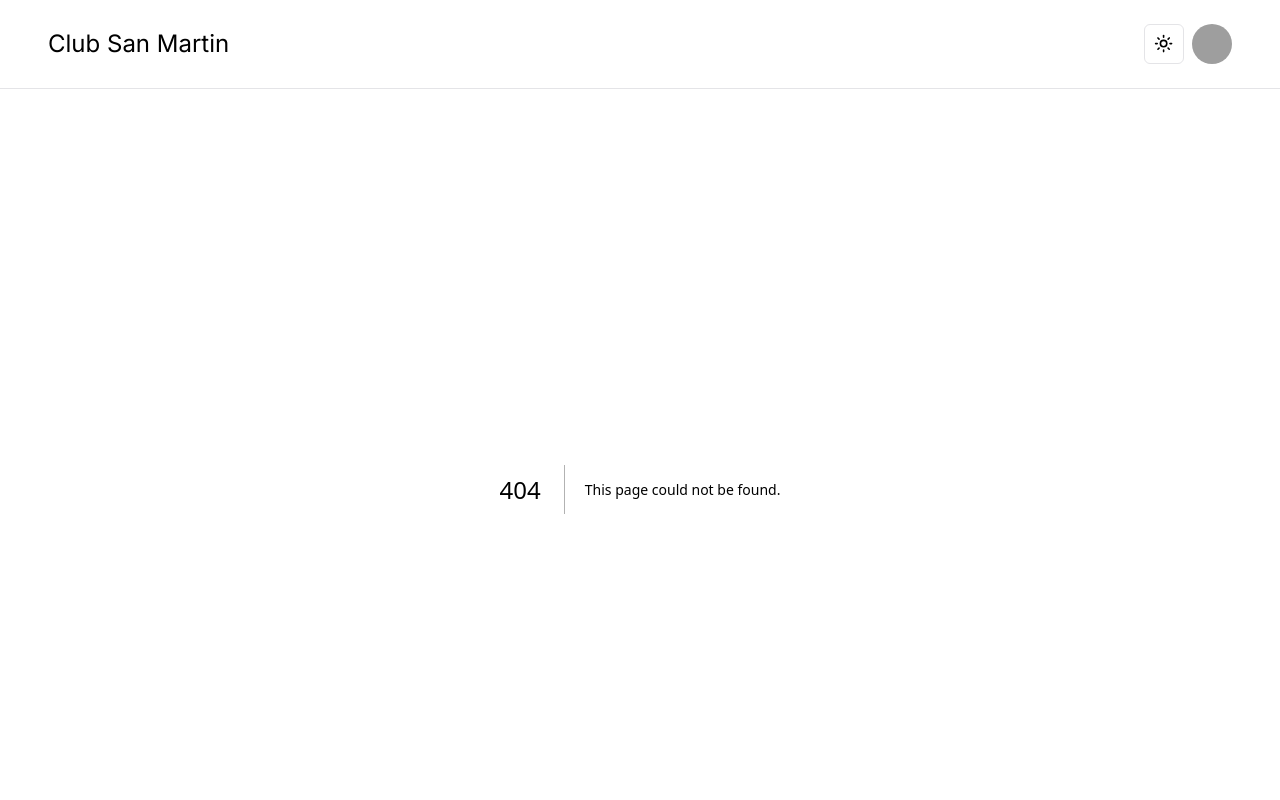
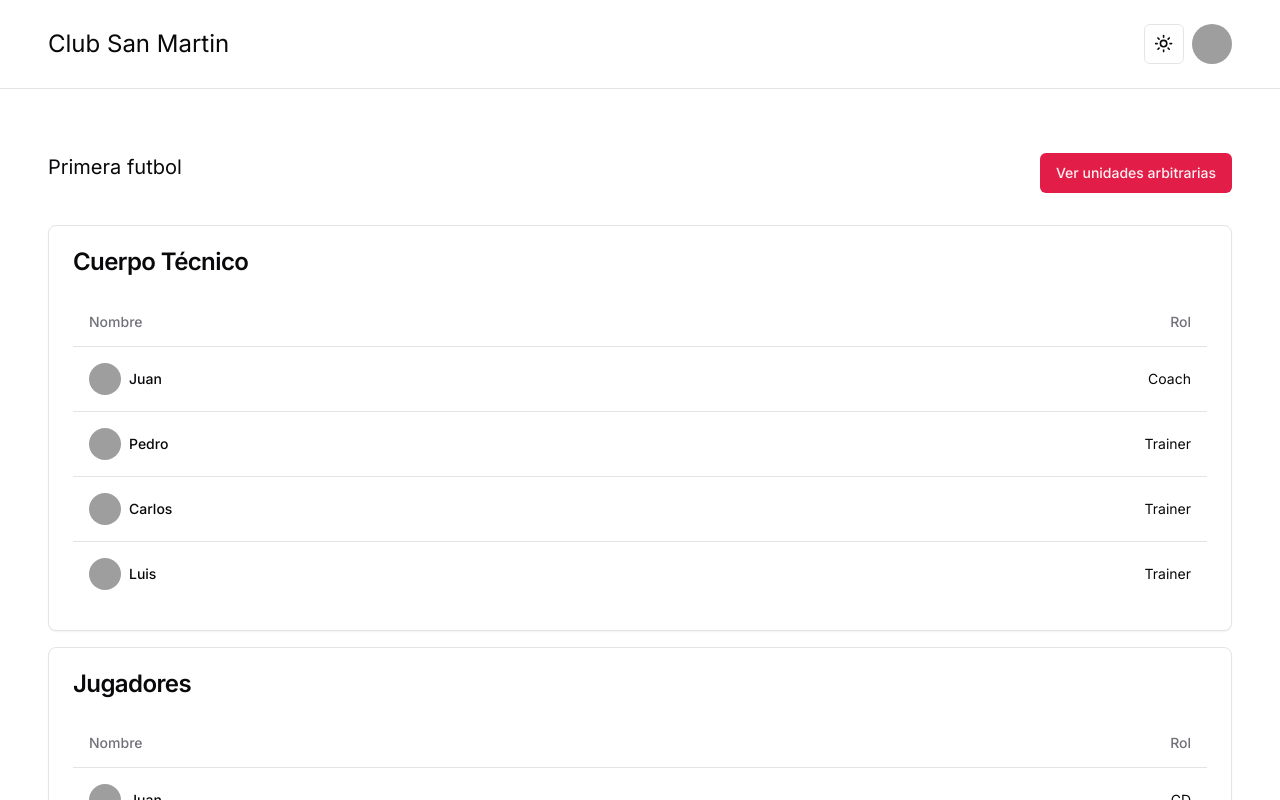
Before and after one commit to SportAnalytics2/sport-front, a Next.js app: page /disciplines/1 in a window 1280 px wide. Before the commit this address had no page. Shown: the top 800 px of the page. Built offline with nearby package versions, Linux system fonts and the light colour scheme; grey boxes are pictures that could not be loaded.

Commit message:
feat: create discipline description page with the necessary tables

```diff
--- /dev/null
+++ b/src/app/disciplines/[categoryId]/page.tsx
@@ -0,0 +1,49 @@
+import { Button } from "@/components/ui/button";
+import { Card, CardContent, CardHeader, CardTitle } from "@/components/ui/card";
+import Wrapper from "@/components/wrapper";
+import { categories } from "@/mocks/categories";
+import PlayersTable from "./_components/players-table";
+import CoachingStaffTable from "./_components/coaching-staff-table";
+
+export default function CategoryPage({
+  params,
+}: {
+  params: { categoryId: string };
+}) {
+  const category = categories.find(
+    (category) => category.id === params.categoryId,
+  );
+
+  const { id, name } = category!;
+
+  return (
+    <main>
+      <Wrapper className="space-y-8">
+        <div className="flex w-full justify-between">
+          <h3 className="text-xl">{name}</h3>
+          <Button>Ver unidades arbitrarias</Button>
+        </div>
+
+        <section className="w-full space-y-4">
+          <Card>
+            <CardHeader>
+              <CardTitle>Cuerpo Técnico</CardTitle>
+            </CardHeader>
+            <CardContent>
+              <CoachingStaffTable categoryId={id} />
+            </CardContent>
+          </Card>
+
+          <Card>
+            <CardHeader>
+              <CardTitle>Jugadores</CardTitle>
+            </CardHeader>
+            <CardContent>
+              <PlayersTable categoryId={id} />
+            </CardContent>
+          </Card>
+        </section>
+      </Wrapper>
+    </main>
+  );
+}
--- /dev/null
+++ b/src/components/ui/table.tsx
@@ -0,0 +1,117 @@
+import * as React from "react"
+
+import { cn } from "@/lib/utils"
+
+const Table = React.forwardRef<
+  HTMLTableElement,
+  React.HTMLAttributes<HTMLTableElement>
+>(({ className, ...props }, ref) => (
+  <div className="relative w-full overflow-auto">
+    <table
+      ref={ref}
+      className={cn("w-full caption-bottom text-sm", className)}
+      {...props}
+    />
+  </div>
+))
+Table.displayName = "Table"
+
+const TableHeader = React.forwardRef<
+  HTMLTableSectionElement,
+  React.HTMLAttributes<HTMLTableSectionElement>
+>(({ className, ...props }, ref) => (
+  <thead ref={ref} className={cn("[&_tr]:border-b", className)} {...props} />
+))
+TableHeader.displayName = "TableHeader"
+
+const TableBody = React.forwardRef<
+  HTMLTableSectionElement,
+  React.HTMLAttributes<HTMLTableSectionElement>
+>(({ className, ...props }, ref) => (
+  <tbody
+    ref={ref}
+    className={cn("[&_tr:last-child]:border-0", className)}
+    {...props}
+  />
+))
+TableBody.displayName = "TableBody"
+
+const TableFooter = React.forwardRef<
+  HTMLTableSectionElement,
+  React.HTMLAttributes<HTMLTableSectionElement>
+>(({ className, ...props }, ref) => (
+  <tfoot
+    ref={ref}
+    className={cn(
+      "border-t bg-muted/50 font-medium [&>tr]:last:border-b-0",
+      className
+    )}
+    {...props}
+  />
+))
+TableFooter.displayName = "TableFooter"
+
+const TableRow = React.forwardRef<
+  HTMLTableRowElement,
+  React.HTMLAttributes<HTMLTableRowElement>
+>(({ className, ...props }, ref) => (
+  <tr
+    ref={ref}
+    className={cn(
+      "border-b transition-colors hover:bg-muted/50 data-[state=selected]:bg-muted",
+      className
+    )}
+    {...props}
+  />
+))
+TableRow.displayName = "TableRow"
+
+const TableHead = React.forwardRef<
+  HTMLTableCellElement,
+  React.ThHTMLAttributes<HTMLTableCellElement>
+>(({ className, ...props }, ref) => (
+  <th
+    ref={ref}
+    className={cn(
+      "h-12 px-4 text-left align-middle font-medium text-muted-foreground [&:has([role=checkbox])]:pr-0",
+      className
+    )}
+    {...props}
+  />
+))
+TableHead.displayName = "TableHead"
+
+const TableCell = React.forwardRef<
+  HTMLTableCellElement,
+  React.TdHTMLAttributes<HTMLTableCellElement>
+>(({ className, ...props }, ref) => (
+  <td
+    ref={ref}
+    className={cn("p-4 align-middle [&:has([role=checkbox])]:pr-0", className)}
+    {...props}
+  />
+))
+TableCell.displayName = "TableCell"
+
+const TableCaption = React.forwardRef<
+  HTMLTableCaptionElement,
+  React.HTMLAttributes<HTMLTableCaptionElement>
+>(({ className, ...props }, ref) => (
+  <caption
+    ref={ref}
+    className={cn("mt-4 text-sm text-muted-foreground", className)}
+    {...props}
+  />
+))
+TableCaption.displayName = "TableCaption"
+
+export {
+  Table,
+  TableHeader,
+  TableBody,
+  TableFooter,
+  TableHead,
+  TableRow,
+  TableCell,
+  TableCaption,
+}
--- /dev/null
+++ b/src/mocks/categories.ts
@@ -0,0 +1,120 @@
+export const categories = [
+  {
+    id: "1",
+    name: "Primera futbol",
+    coachingStaff: [
+      {
+        id: "1",
+        name: "Juan",
+        rol: "Coach",
+        image: "https://avatars.githubusercontent.com/u/123456?v=4",
+      },
+      {
+        id: "2",
+        name: "Pedro",
+        rol: "Trainer",
+        image: "https://avatars.githubusercontent.com/u/123456?v=4",
+      },
+      {
+        id: "3",
+        name: "Carlos",
+        rol: "Trainer",
+        image: "https://avatars.githubusercontent.com/u/123456?v=4",
+      },
+      {
+        id: "4",
+        name: "Luis",
+        rol: "Trainer",
+        image: "https://avatars.githubusercontent.com/u/123456?v=4",
+      },
+    ],
+    players: [
+      {
+        id: "1",
+        name: "Juan",
+        position: "CD",
+        image: "https://avatars.githubusercontent.com/u/123456?v=4",
+      },
+      {
+        id: "2",
+        name: "Pedro",
+        position: "CD",
+        image: "https://avatars.githubusercontent.com/u/123456?v=4",
+      },
+      {
+        id: "3",
+        name: "Carlos",
+        position: "CD",
+        image: "https://avatars.githubusercontent.com/u/123456?v=4",
+      },
+      {
+        id: "4",
+        name: "Luis",
+        position: "CD",
+        image: "https://avatars.githubusercontent.com/u/123456?v=4",
+      },
+      {
+        id: "5",
+        name: "Juan",
+        position: "CD",
+        image: "https://avatars.githubusercontent.com/u/123456?v=4",
+      },
+      {
+        id: "6",
+        name: "Pedro",
+        position: "CD",
+        image: "https://avatars.githubusercontent.com/u/123456?v=4",
+      },
+      {
+        id: "7",
+        name: "Carlos",
+        position: "CD",
+        image: "https://avatars.githubusercontent.com/u/123456?v=4",
+      },
+    ],
+  },
+  {
+    id: "2",
+    name: "Segunda futbol",
+  },
+  {
+    id: "3",
+    name: "Tercera futbol",
+  },
+  {
+    id: "4",
+    name: "Cuarta futbol",
+  },
+  {
+    id: "5",
+    name: "Primera voley",
+  },
+  {
+    id: "6",
+    name: "Segunda voley",
+  },
+  {
+    id: "7",
+    name: "Tercera voley",
+  },
+  {
+    id: "8",
+    name: "Cuarta voley",
+  },
+  {
+    id: "9",
+    name: "Primera basket",
+  },
+  {
+    id: "10",
+    name: "Segunda basket",
+  },
+  {
+    id: "11",
+    name: "Tercera basket",
+  },
+  {
+    id: "12",
+    name: "Cuarta basket",
+  },
+];
```
